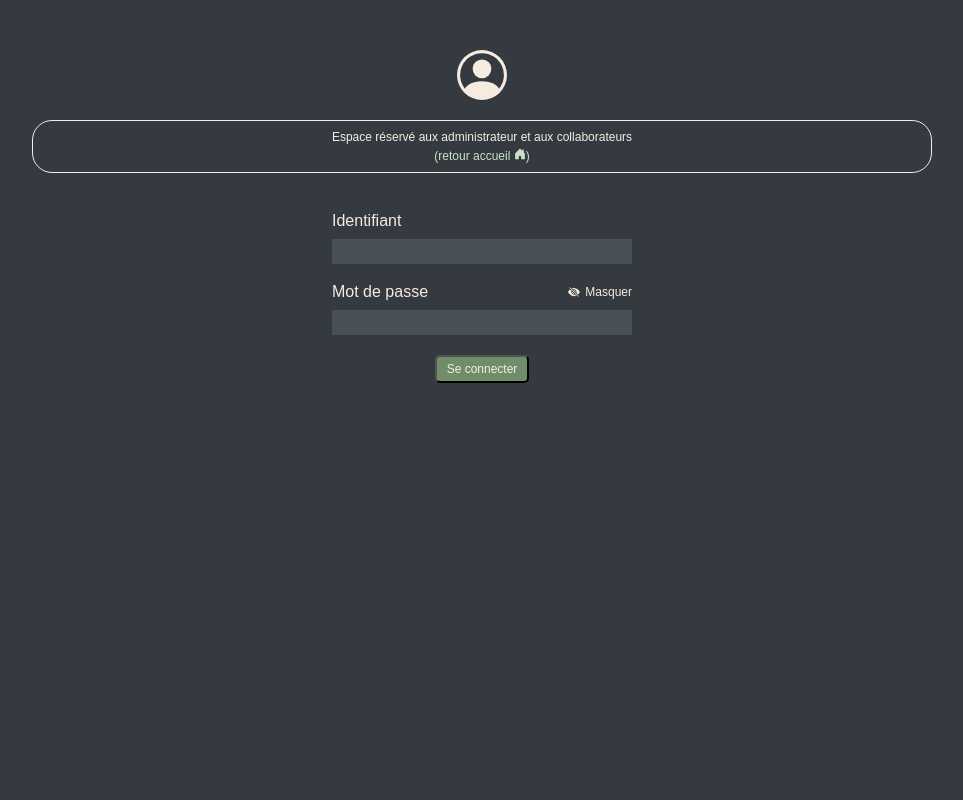
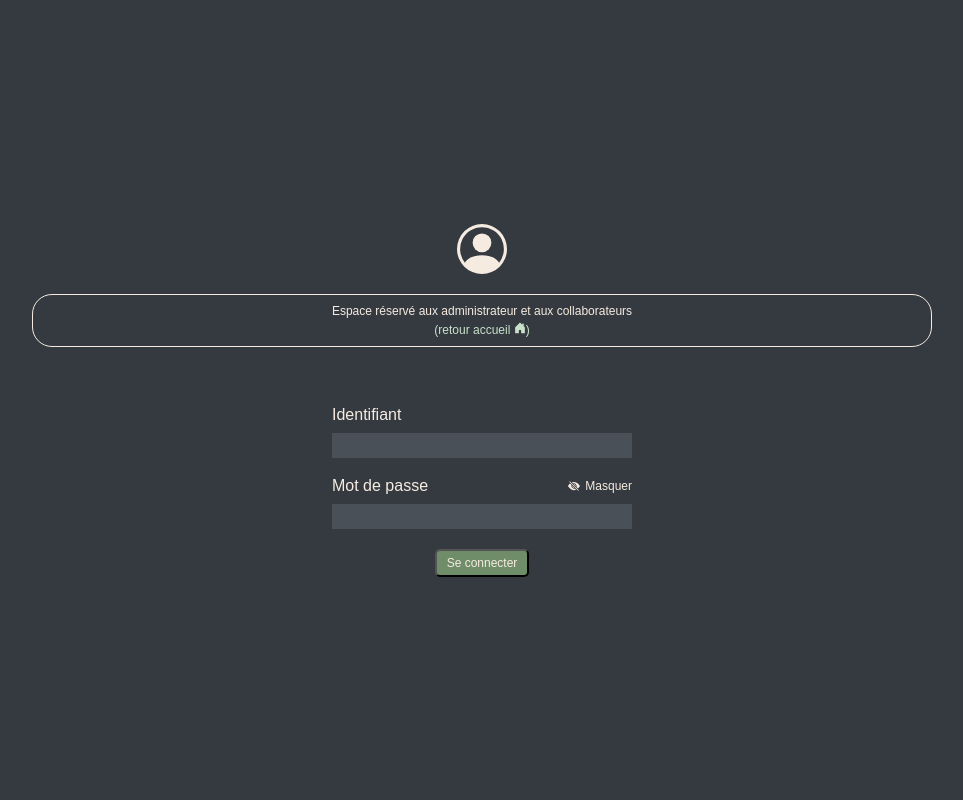
Before and after one commit to peioff/ECF, a PHP site: page /connect.html in a window 1280 px wide. Shown: the whole page, without its empty margins (158-1121 px from the left). Run offline with PHP 8.4, Linux system fonts and the light colour scheme.

Commit message:
connect.html style improvment

```diff
--- a/assets/css/connect.css
+++ b/assets/css/connect.css
@@ -1,8 +1,10 @@
 
 #body{
     display: flex;
-    row-gap: 3rem;
-    margin-top: 5rem;
+    flex-direction: column;
+    row-gap: 5rem;
+    height: 100vh;
+    justify-content: center;
 }
 #header{
     display: flex;
@@ -38,7 +40,6 @@
 .form{
     display: flex;
     justify-content: center;
-    width: 100vw;
 }
 
 .field{
--- a/connect.html
+++ b/connect.html
@@ -18,7 +18,6 @@
                 <path d="M6.5 14.5v-3.505c0-.245.25-.495.5-.495h2c.25 0 .5.25.5.5v3.5a.5.5 0 0 0 .5.5h4a.5.5 0 0 0 .5-.5v-7a.5.5 0 0 0-.146-.354L13 5.793V2.5a.5.5 0 0 0-.5-.5h-1a.5.5 0 0 0-.5.5v1.293L8.354 1.146a.5.5 0 0 0-.708 0l-6 6A.5.5 0 0 0 1.5 7.5v7a.5.5 0 0 0 .5.5h4a.5.5 0 0 0 .5-.5"/>
               </svg>)</a>
            </p>
-
     </header>
     <main class="main">
         <form class="form flux" action="">
```
